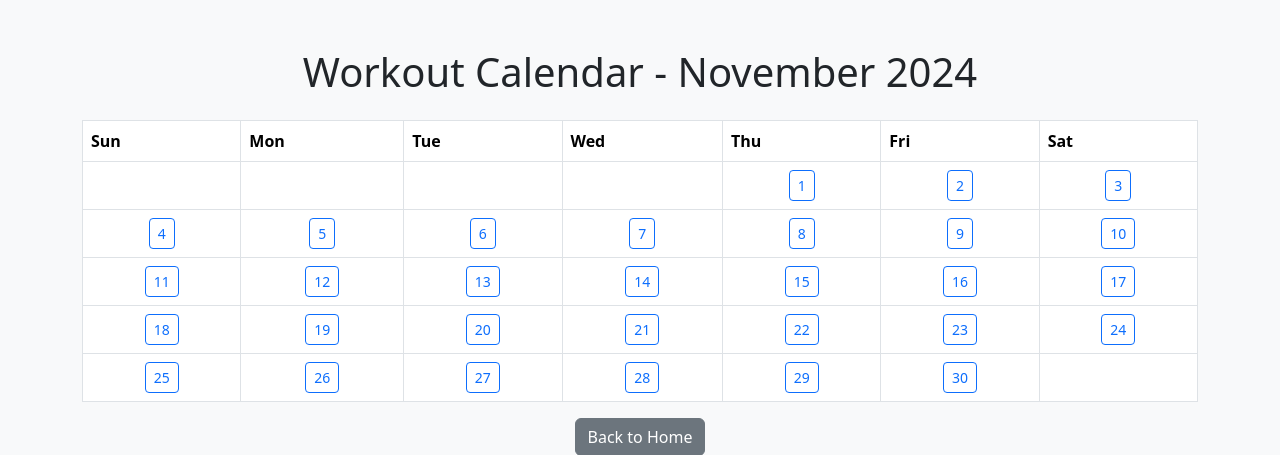
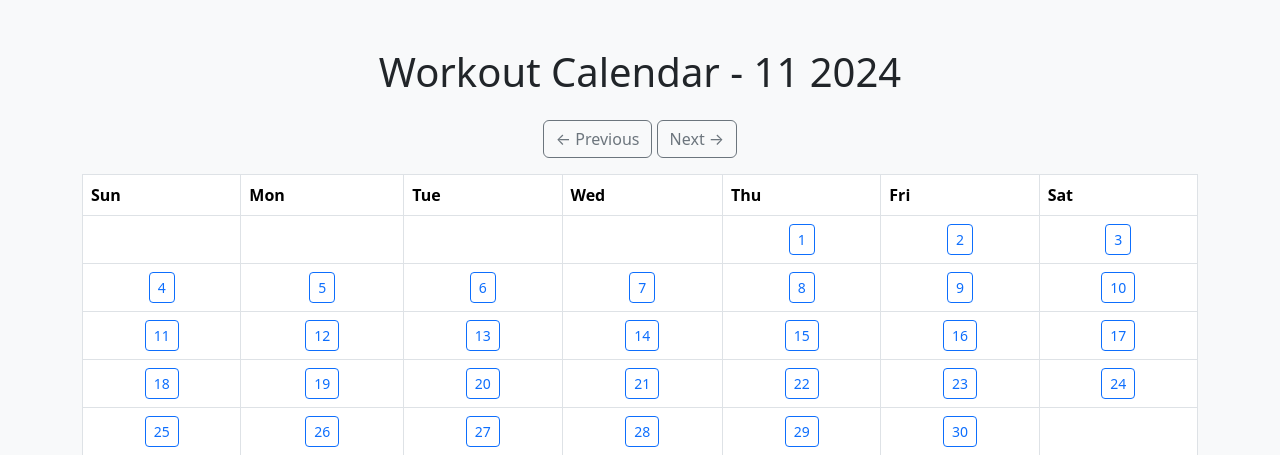
Before and after one commit to Zulmei/workout-app, a Flask app: page /calendar in a window 1280 px wide. Shown: the top 455 px of the page. Run offline with Flask 3, Linux system fonts and the light colour scheme; a user stored in the database is signed in.

Commit message:
Add ability to switch months

```diff
--- a/app.py
+++ b/app.py
@@ -1,6 +1,6 @@
 from flask import Flask, render_template, request, redirect, url_for, session, flash
 import sqlite3
-from datetime import datetime
+from datetime import datetime, timedelta
 from werkzeug.security import generate_password_hash, check_password_hash
 import os
 import calendar
@@ -231,18 +231,31 @@ def workout_history():
 
 @app.route('/calendar')
 def workout_calendar():
-    if 'user_id' not in session:
-        return redirect(url_for('login'))
+    year = int(request.args.get('year', datetime.now().year))
+    month = int(request.args.get('month', datetime.now().month))
 
-    current_month = datetime.now().month
-    current_year = datetime.now().year
-    cal = calendar.Calendar()
-    month_days = list(cal.itermonthdays(current_year, current_month))
+    # Previous and next months
+    prev_month = month - 1 if month > 1 else 12
+    next_month = month + 1 if month < 12 else 1
+    prev_year = year if month > 1 else year - 1
+    next_year = year if month < 12 else year + 1
 
-    # Group days into weeks
-    weeks = [month_days[i:i+7] for i in range(0, len(month_days), 7)]
+    # Generate the calendar
+    from calendar import Calendar
+    cal = Calendar()
+    calendar = list(cal.monthdayscalendar(year, month))
 
-    return render_template('calendar.html', calendar=weeks, current_month=datetime.now().strftime('%B'), current_year=current_year)
+    # Render the template
+    return render_template(
+        'calendar.html',
+        calendar=calendar,
+        current_month=month,
+        current_year=year,
+        prev_month=prev_month,
+        next_month=next_month,
+        prev_year=prev_year,
+        next_year=next_year
+    )
 
 @app.route('/history/<int:day>')
 def workout_history_day(day):
--- a/templates/calendar.html
+++ b/templates/calendar.html
@@ -10,11 +10,28 @@
             // Redirect to the day-specific workout history page
             window.location.href = "/history/" + day;
         }
+
+        function navigateCalendar(year, month) {
+            // Redirect to the calendar page with updated year and month
+            window.location.href = `/calendar?year=${year}&month=${month}`;
+        }
     </script>
 </head>
 <body class="bg-light">
     <div class="container mt-5">
         <h1 class="text-center mb-4">Workout Calendar - {{ current_month }} {{ current_year }}</h1>
+        <div class="text-center mb-3">
+            <!-- Navigation Arrows -->
+            <button class="btn btn-outline-secondary"
+                    onclick="navigateCalendar('{{ prev_year }}', '{{ prev_month }}');">
+                &larr; Previous
+            </button>
+            <button class="btn btn-outline-secondary"
+                    onclick="navigateCalendar('{{ next_year }}', '{{ next_month }}');">
+                Next &rarr;
+            </button>
+        </div>
+
         <div class="calendar">
             <table class="table table-bordered">
                 <thead>
```
Also changed, not shown: workout.db.
